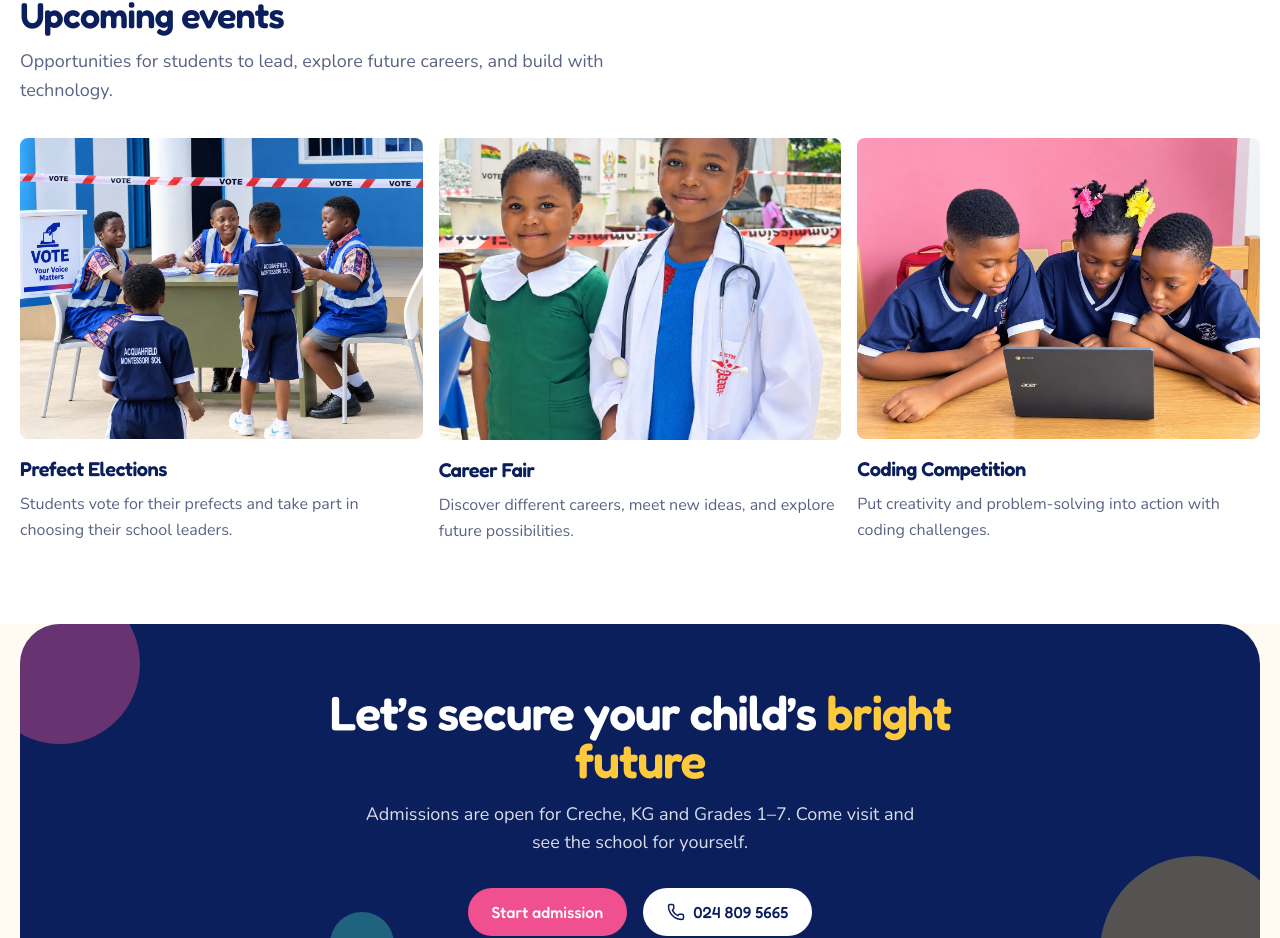
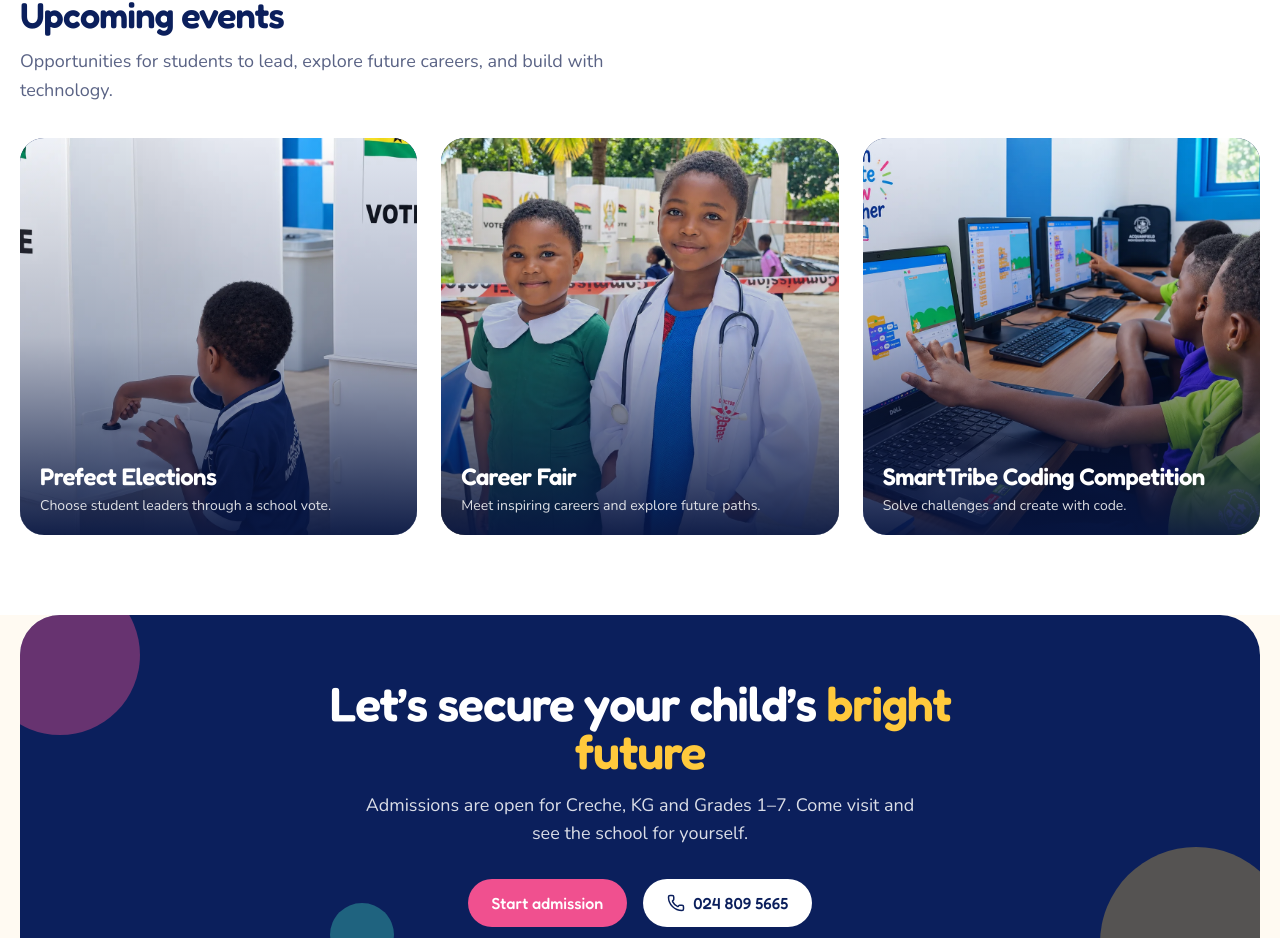
Before and after one commit to Meshack000/Acquahfield, a React (Vite) app: page / in a window 1280 px wide. Shown: the part 2131-3069 px from the top of the page. Built offline with nearby package versions, Linux system fonts and the light colour scheme.

Commit message:
Refactor code structure for improved readability and maintainability

```diff
--- a/src/components/sections/UpcomingEventsCta.tsx
+++ b/src/components/sections/UpcomingEventsCta.tsx
@@ -6,21 +6,24 @@ import Button from "@/components/ui/buttons";
 const events = [
   {
     title: "Prefect Elections",
-    description: "Students vote for their prefects and take part in choosing their school leaders.",
-    image: img.electionOfficials,
+    description: "Choose student leaders through a school vote.",
+    image: img.electionBoy,
     imageAlt: "A boy casting his vote during a school prefect election",
+    imagePosition: "object-center",
   },
   {
     title: "Career Fair",
-    description: "Discover different careers, meet new ideas, and explore future possibilities.",
+    description: "Meet inspiring careers and explore future paths.",
     image: img.youngDoctors,
-    imageAlt: "Students exploring a career through role-play",
+    imageAlt: "Children dressed as a doctor and nurse for a career activity",
+    imagePosition: "object-center",
   },
   {
-    title: "Coding Competition",
-    description: "Put creativity and problem-solving into action with coding challenges.",
-    image: img.classroomCollab,
-    imageAlt: "Students collaborating around a laptop",
+    title: "SmartTribe Coding Competition",
+    description: "Solve challenges and create with code.",
+    image: img.smartTribe,
+    imageAlt: "Acquahfield students learning to code with SmartTribe",
+    imagePosition: "object-[65%_center]",
   },
 ];
 
@@ -40,17 +43,27 @@ export default function UpcomingEventsCta() {
             </p>
           </div>
 
-          <div className="mt-8 grid gap-4 md:grid-cols-3">
-            {events.map(({ title, description, image, imageAlt }) => (
-              <article key={title}>
+          <div className="mt-8 grid gap-6 sm:grid-cols-2 lg:grid-cols-3">
+            {events.map(({ title, description, image, imageAlt, imagePosition }) => (
+              <article
+                key={title}
+                className="group relative isolate aspect-square overflow-hidden rounded-3xl bg-navy-900 text-white"
+              >
                 <img
                   src={image}
                   alt={imageAlt}
                   loading="lazy"
-                  className="aspect-[4/3] w-full rounded-lg object-cover"
+                  className={`absolute inset-0 -z-20 h-full w-full object-cover transition-transform duration-500 group-hover:scale-[1.03] ${imagePosition}`}
                 />
-                <h3 className="mt-4 text-xl font-semibold">{title}</h3>
-                <p className="mt-2 leading-relaxed text-muted">{description}</p>
+                <div aria-hidden="true" className="absolute inset-0 -z-10 bg-gradient-to-t from-navy-950/95 via-navy-950/25 to-transparent" />
+                <div className="flex h-full flex-col justify-end p-4 sm:p-5">
+                  <h3 className="text-xl font-semibold leading-tight text-white sm:text-2xl">
+                    {title}
+                  </h3>
+                  <p className="mt-1 text-sm leading-snug text-white/85">
+                    {description}
+                  </p>
+                </div>
               </article>
             ))}
           </div>
--- a/src/lib/images.ts
+++ b/src/lib/images.ts
@@ -6,6 +6,8 @@ import mockElection from "@/assets/images/g.webp";
 import electionOfficials from "@/assets/images/h.webp";
 import youngDoctors from "@/assets/images/i.webp";
 import youngVoter from "@/assets/images/j.webp";
+import electionBoy from "@/assets/images/k.webp";
+import smartTribe from "@/assets/images/smartribe.webp";
 
 export const img = {
   facade,
@@ -16,4 +18,6 @@ export const img = {
   electionOfficials,
   youngDoctors,
   youngVoter,
+  electionBoy,
+  smartTribe,
 };
```
Also changed, not shown: src/assets/images/Product card design _ Ui product card, Ui card design inspiration, Web design cards.jpg (added), src/assets/images/smartribe.webp (added).
